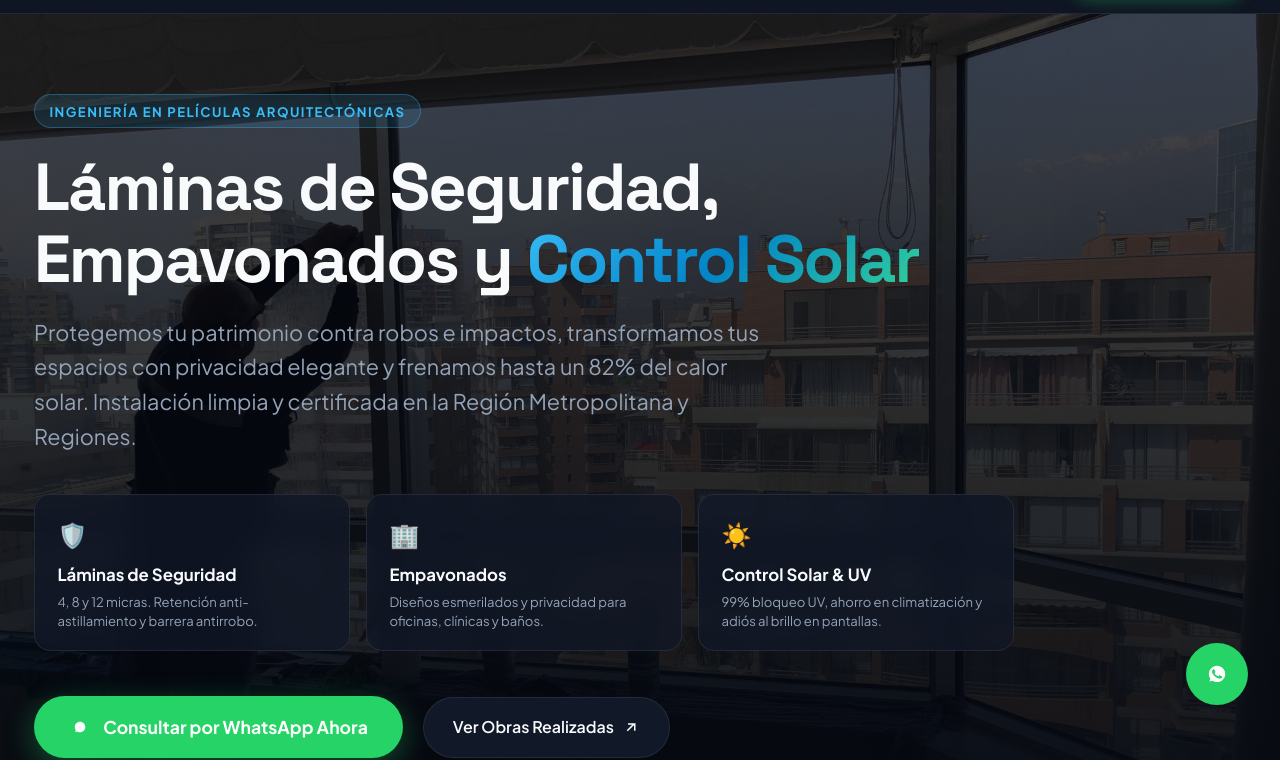
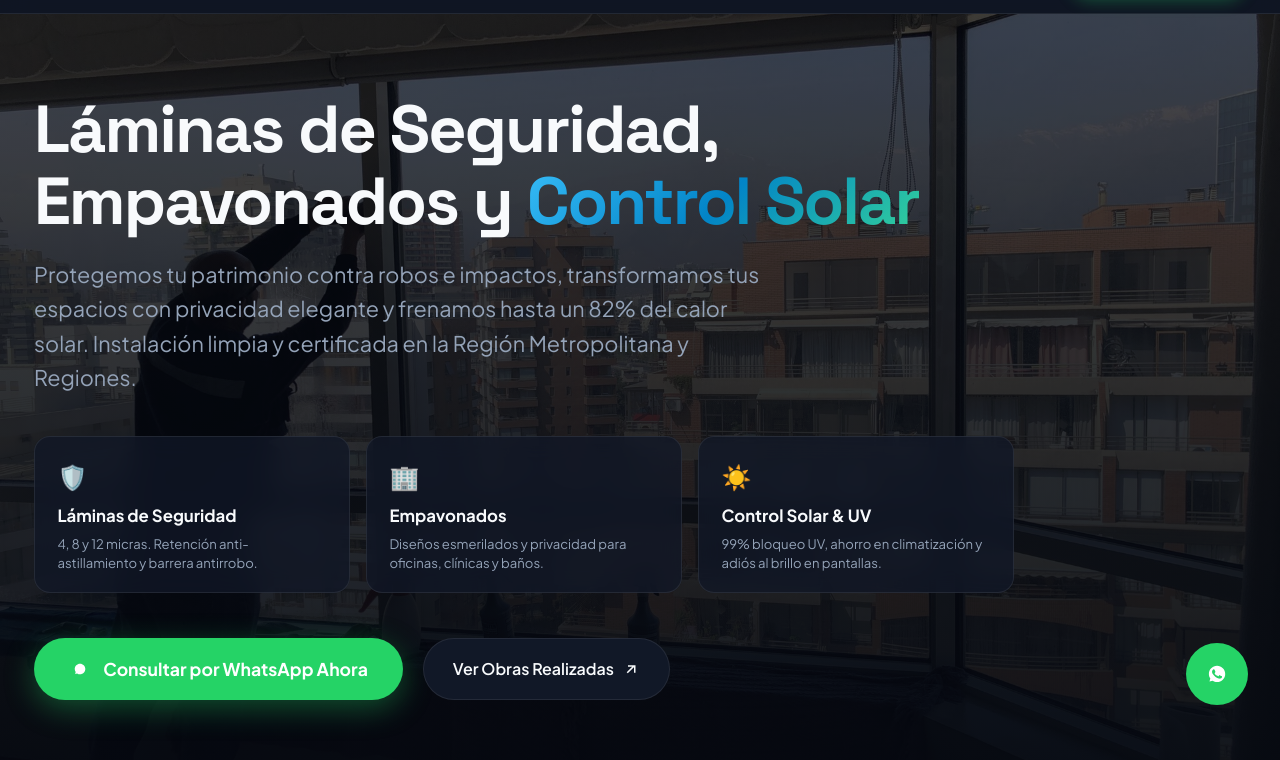
Before and after one commit to Manuel-GY/Ipp-Laminas, a website: page index.html in a window 1280 px wide. Shown: the part 63-823 px from the top of the page. Drawn offline with Linux system fonts and the light colour scheme.

Commit message:
remove: hero eyebrow 'Ingeniería en Películas Arquitectónicas'

```diff
--- a/index.html
+++ b/index.html
@@ -71,10 +71,6 @@
     <div class="hero-bg-scrim"></div>
     <div class="container">
       <div class="hero-inner">
-        <div class="hero-eyebrow">
-          <span>Ingeniería en Películas Arquitectónicas</span>
-        </div>
-
         <h1 class="hero-big-title">
           Láminas de Seguridad, Empavonados y <span class="hero-gradient-span">Control Solar</span>
         </h1>
```
